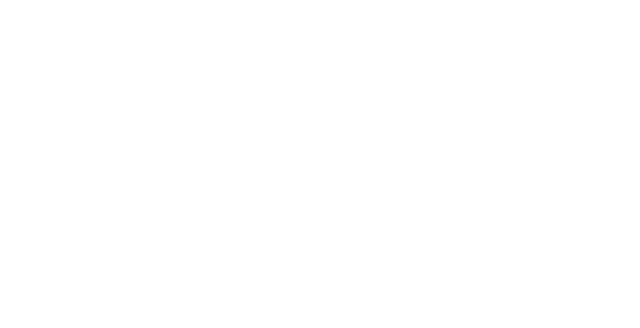
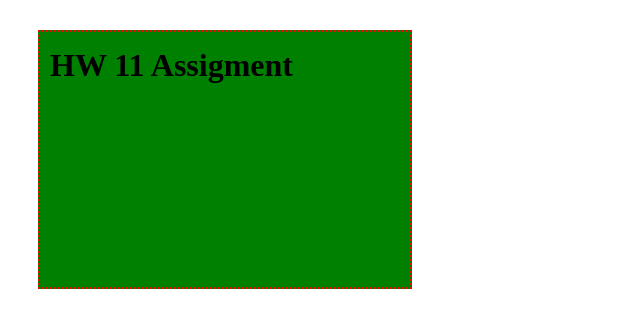
Before and after one commit to mariia-ty/HW-11, a plain HTML site: page index.html in a window 1280 px wide. Shown: the whole page, without its empty margins (0-640 px from the left). Drawn offline with Linux system fonts and the light colour scheme.

Commit message:
Fixed code error

```diff
--- a/index.html
+++ b/index.html
@@ -7,6 +7,6 @@
     <link rel="stylesheet" href="style.css">
 </head>
 <body>
-    <h1 class="title>HW 11 Assigment</h1>
+    <h1 class="title">HW 11 Assigment</h1>
 </body>
 </html>
```
